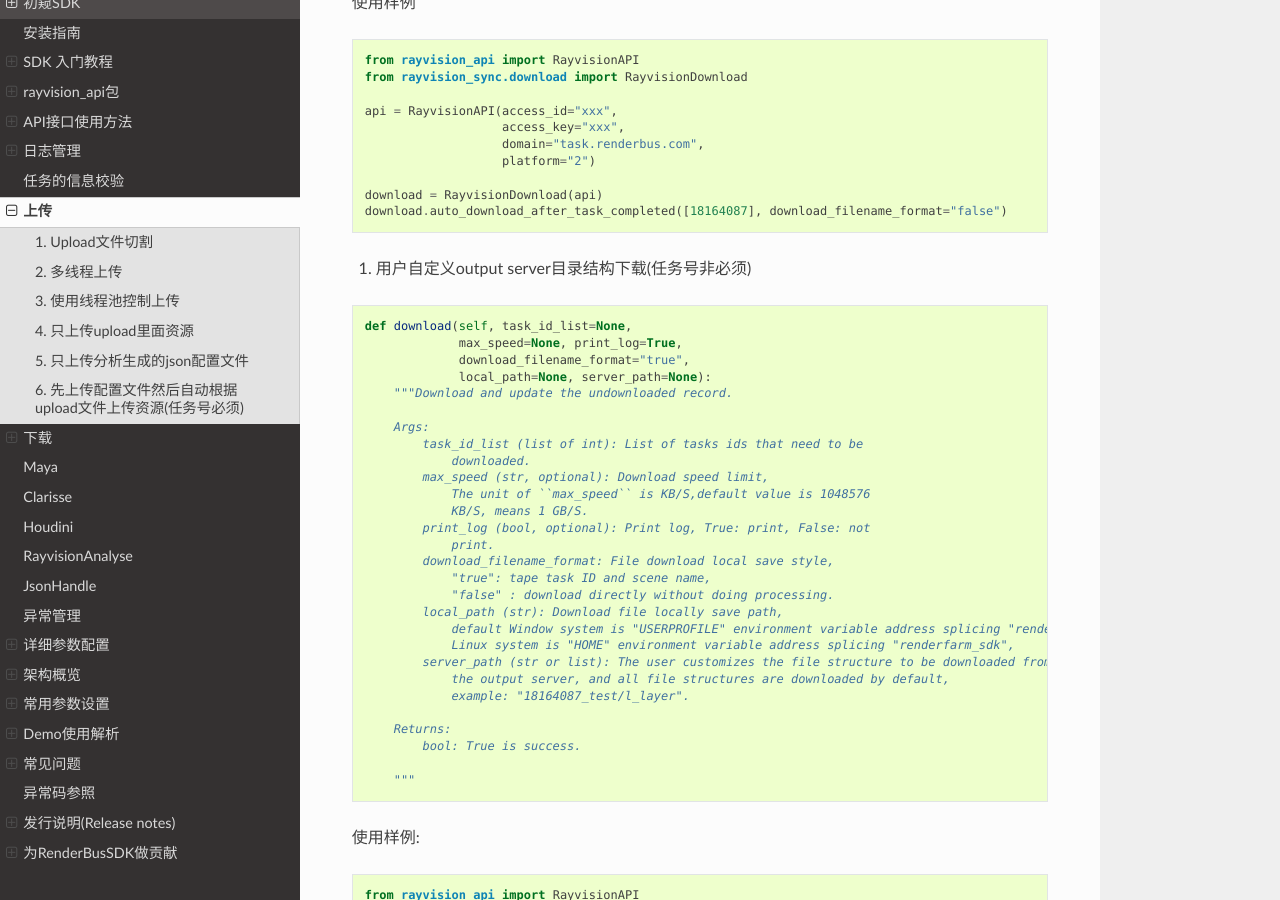
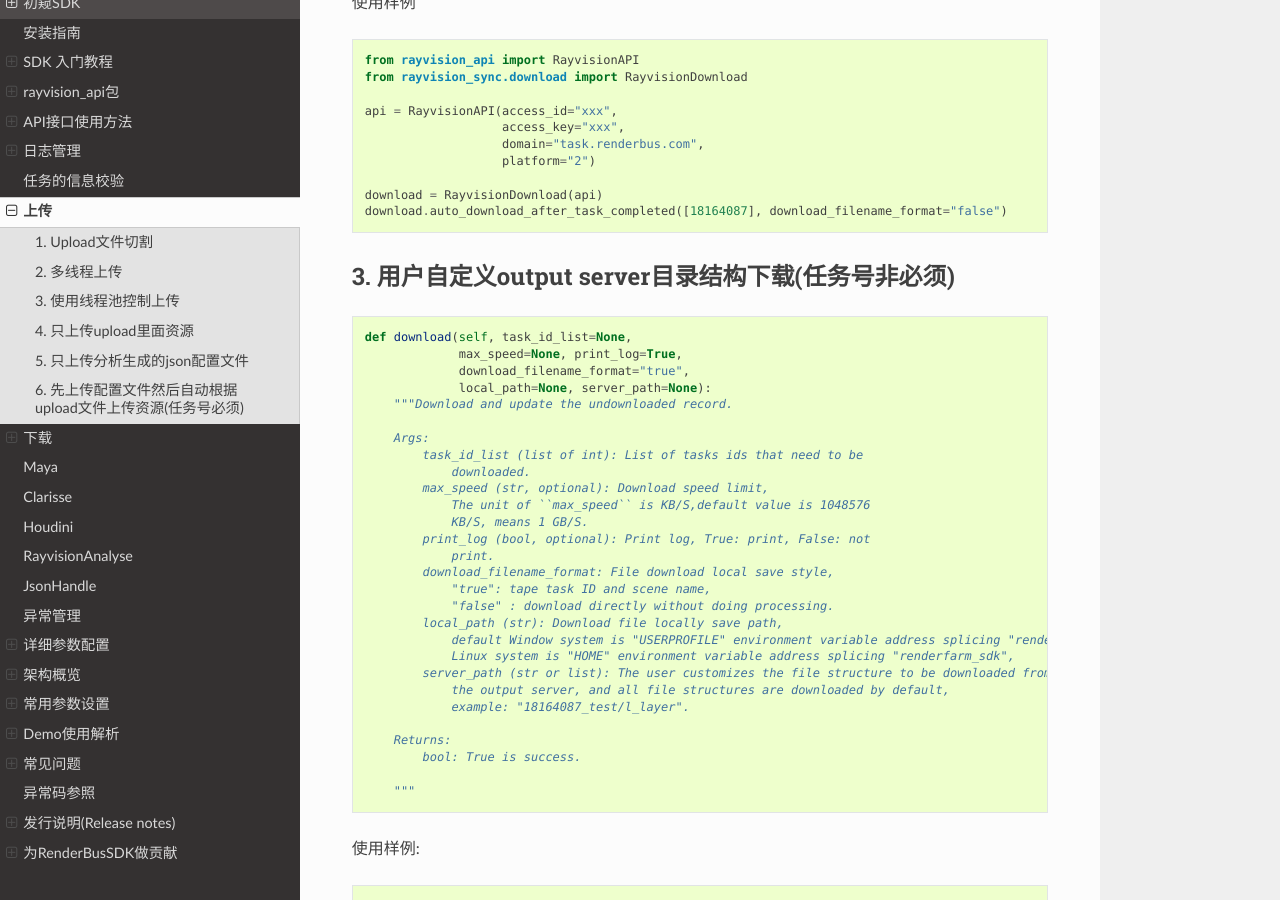
Before and after one commit to renderbus/docs_sdk, a Sphinx documentation site: the page built from docs/render/sync/rayvision_sync/core/upload_and_download.md, in a window 1280 px wide and 900 px high, scrolled down 5582 px. Built offline with Sphinx 7.4.7 and the Read the Docs theme 2.0.0, drawn with Linux system fonts in a browser that asks for light colours.

Commit message:
docs: Update upload_and_download.md

````diff
--- a/docs/render/sync/rayvision_sync/core/upload_and_download.md
+++ b/docs/render/sync/rayvision_sync/core/upload_and_download.md
@@ -310,7 +310,7 @@
 download.auto_download_after_task_completed([18164087], download_filename_format="false")
 ```
 
-3. 用户自定义output server目录结构下载(任务号非必须)
+#### 3. 用户自定义output server目录结构下载(任务号非必须)
 
 ```
 def download(self, task_id_list=None,
````
